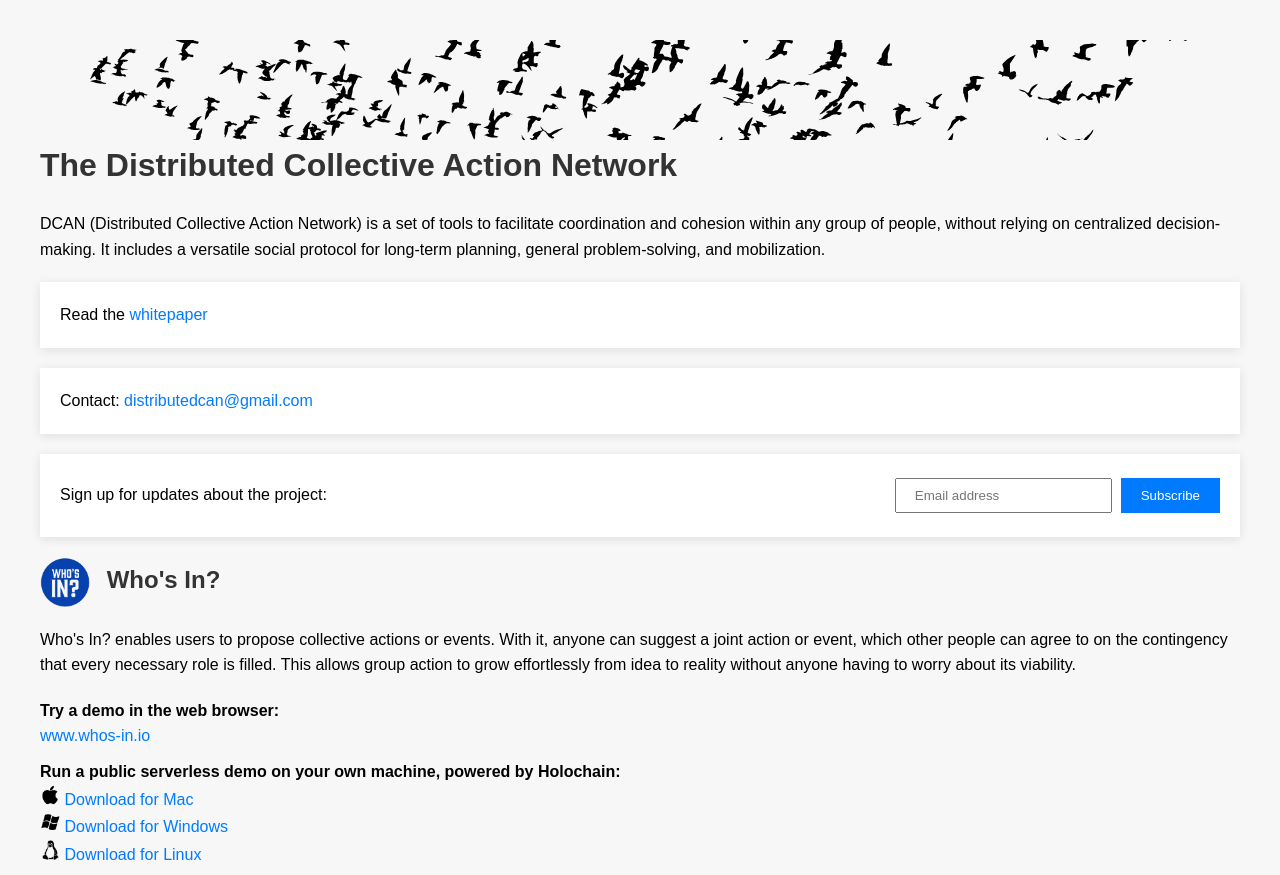
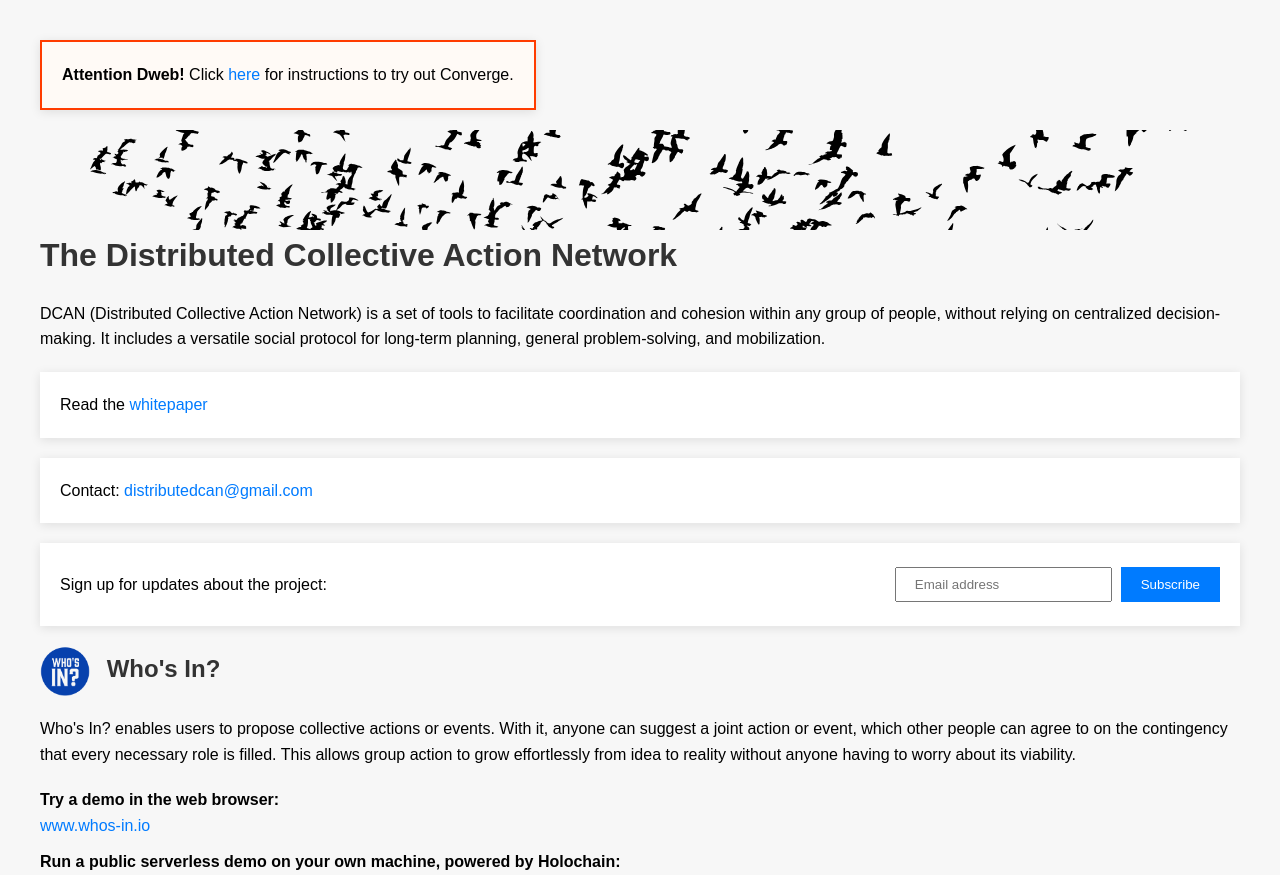
Before and after one commit to LeosPrograms/LeosPrograms.github.io, a plain HTML site: page index.html in a window 1280 px wide. Shown: the top 875 px of the page. Drawn offline with Linux system fonts and the light colour scheme; a script that the page names is missing.

Commit message:
add dweb instructions

```diff
--- a/index.html
+++ b/index.html
@@ -87,12 +87,21 @@
         } */
         .download-icon > img {
             height: 20px;
+            top: 4px;
+            position: relative;
         }
     </style>
 </head>
 
 <body>
     <div class="content">
+
+    <!-- Alert notice "Attention DWEB!" -->
+    <div style="background-color: #f7f7f7; padding: 20px; margin-bottom: 20px; box-shadow: 0px 2px 10px rgba(0, 0, 0, 0.1); width:fit-content; border: 2px solid rgb(255, 60, 0); background-color: rgb(255, 250, 246);;">
+        <p style="margin: 0px;">
+            <strong>Attention Dweb!</strong> Click <a href="https://docs.google.com/document/d/1aOlXsG1izRihehRje1g06kHk0Sy7iBDEhWCSDg1CnsY/">here</a> for instructions to try out Converge.
+        </p>
+    </div>
 
     <img src="./birds.svg" alt="bird flock" style="width: 100%; height: 100px; object-fit: cover; object-position: center middle; margin-right: 10px; vertical-align: middle; position: relative;">
 
```
